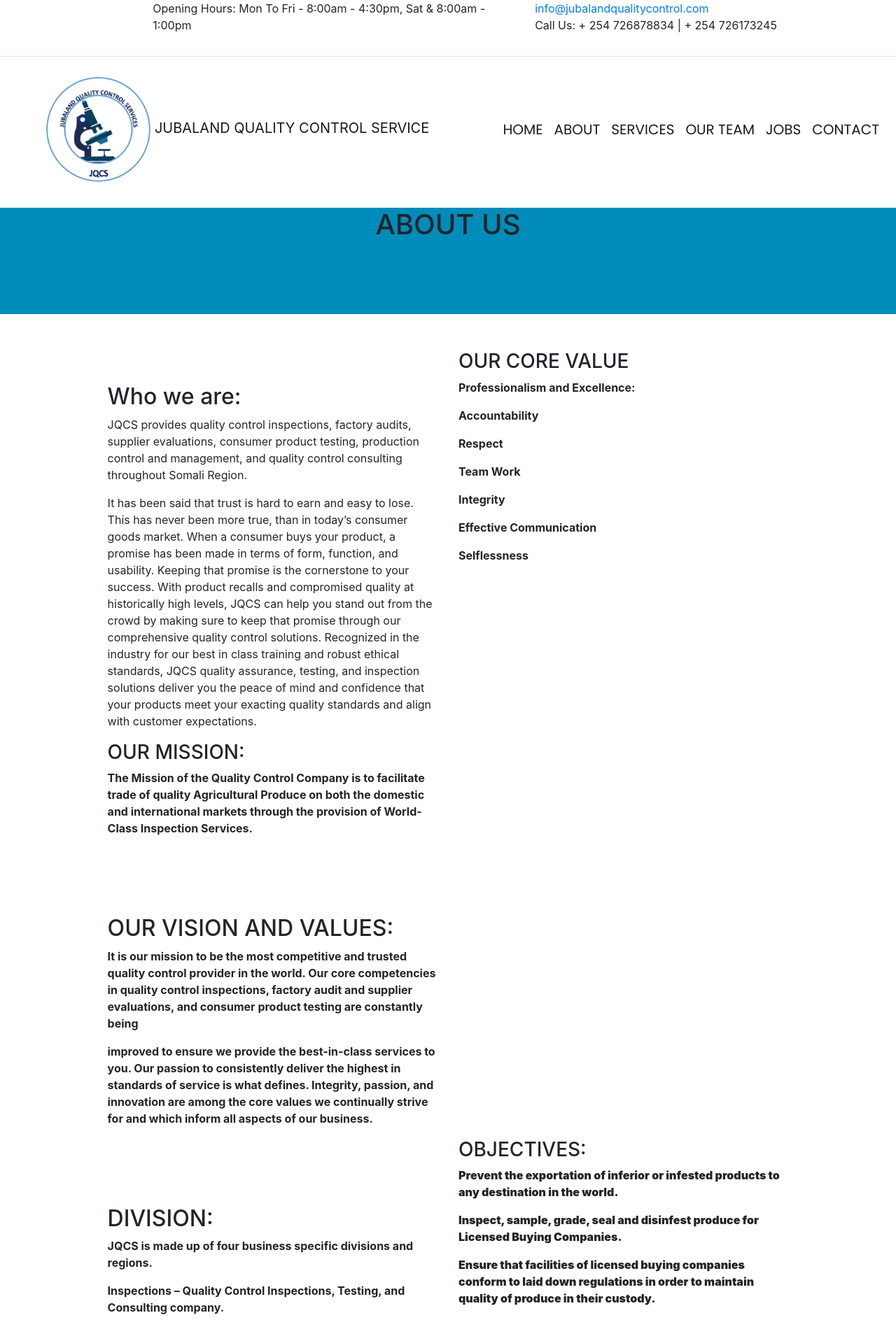
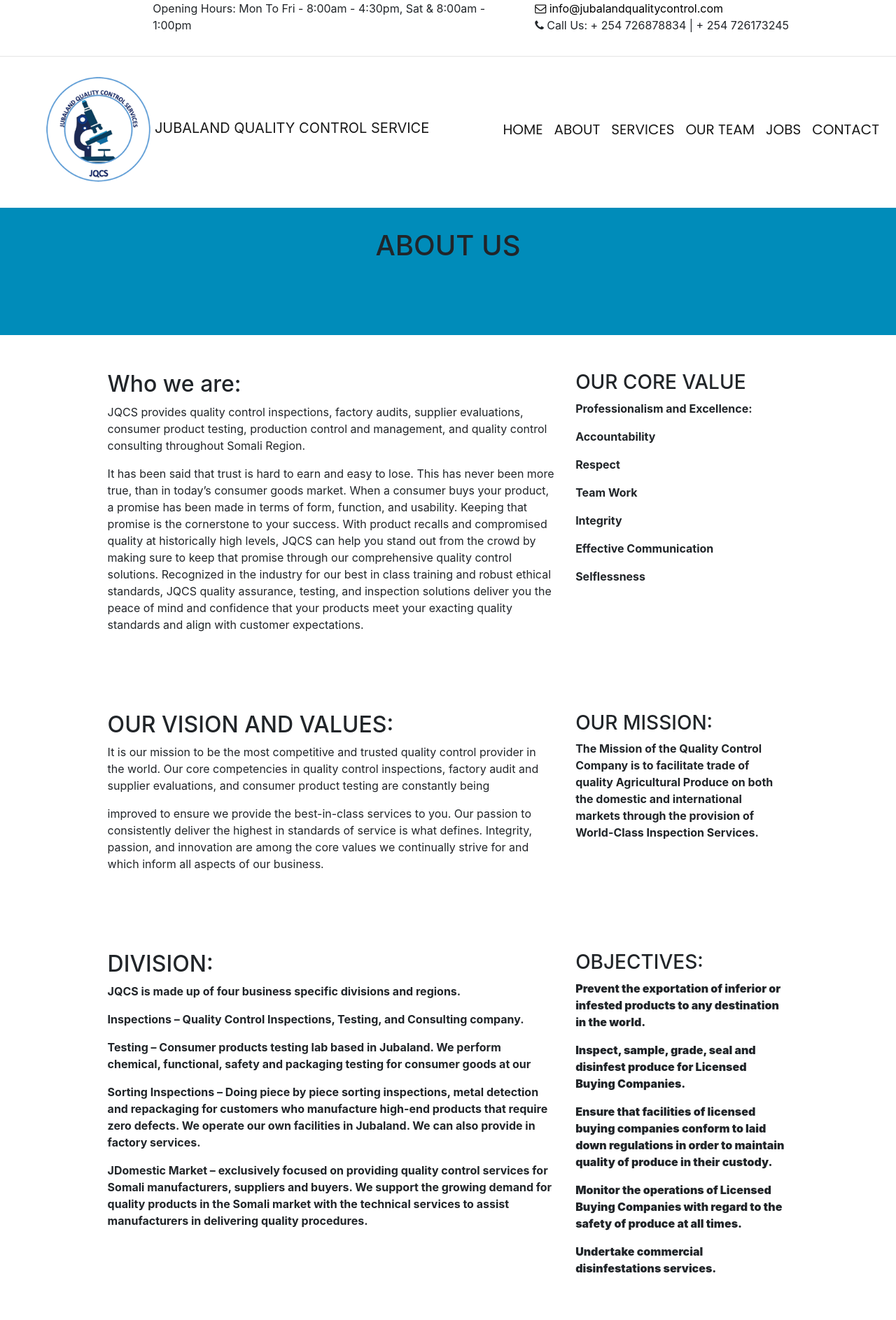
Before and after one commit to Abdisamad100/company-web, a Django app: page /about/ in a window 1280 px wide. Shown: the top 1887 px of the page at 70% size. Run offline with Django 3.2, Linux system fonts and the light colour scheme; some libraries are stand-ins or nearby versions.

Commit message:
commit all changes

```diff
--- a/quality/templates/about.html
+++ b/quality/templates/about.html
@@ -5,20 +5,20 @@
 <br>
 
     <div id="About-Us" style="background-color: #008CBA;">
-      <h1 style="text-align: center;">ABOUT US</h1>
+      <h1 style="text-align: center; padding-top: 30px;">ABOUT US</h1>
       <br><br><br><br>
     </div>
     <div class="container">
-      <div class="row">
-        <div class="col-lg-6">
-          <br><br>
+      <div class="row ">
+        <div class="col-12 col-sm-6 col-md-8">
+
           <div class="text">
             <h2>Who we are:</h2>
             <p>JQCS provides quality control inspections, factory audits, supplier evaluations, consumer product testing, production control and management, and quality control consulting throughout Somali Region.</p>
             <p>It has been said that trust is hard to earn and easy to lose. This has never been more true, than in today’s consumer goods market. When a consumer buys your product, a promise has been made in terms of form, function, and usability. Keeping that promise is the cornerstone to your success. With product recalls and compromised quality at historically high levels, JQCS can help you stand out from the crowd by making sure to keep that promise through our comprehensive quality control solutions. Recognized in the industry for our best in class training and robust ethical standards, JQCS quality assurance, testing, and inspection solutions deliver you the peace of mind and confidence that your products meet your exacting quality standards and align with customer expectations.</p>
           </div>
         </div>
-        <div class="col-lg-6">
+        <div class="col-6 col-md-4">
           <div class="who">
 
             <div class="overlay">
@@ -36,21 +36,12 @@
           </div>
         </div>
       </div>
+      <br><br><br><br>
 
 
-      <div class="row">
-        <div class="col-sm-12 col-md-6 col-lg-6">
-          <div class="goals">
-            <div class="overlay">
-              <div class="text1"><strong>
-                <h3>OUR MISSION:</h3>
-                <p>The Mission of the Quality Control Company is to facilitate trade of quality Agricultural Produce on both the domestic and international markets through the provision of World-Class Inspection Services.</p>
-              </div>
-            </div>
-          </div>
-        </div>
-        <div class="col-sm-12 col-md-6 col-lg-6">
-          <br><br><br><br>
+      <div class="row ">
+
+        <div class="col-12 col-sm-6 col-md-8">
           <div class="text2">
             <h2>OUR VISION AND VALUES:</h2>
             <p>It is our mission to be the most competitive and trusted quality control provider in the world.
@@ -59,11 +50,22 @@
             <p>improved to ensure we provide the best-in-class services to you. Our passion to consistently deliver the highest in standards of service is what defines. Integrity, passion, and innovation are among the core values we continually strive for and which inform all aspects of our business.</p>
           </div>
         </div>
+
+
+      <div class="col-6 col-md-4">
+        <div class="goals">
+          <div class="overlay">
+            <div class="text1"><strong>
+              <h3>OUR MISSION:</h3>
+              <p>The Mission of the Quality Control Company is to facilitate trade of quality Agricultural Produce on both the domestic and international markets through the provision of World-Class Inspection Services.</p>
+            </div>
+          </div>
+        </div>
       </div>
-
+      </div>
+    <br><br><br><br>
       <div class="row">
-        <div class="col-md-6">
-          <br><br><br><br>
+        <div class="col-12 col-sm-6 col-md-8">
           <div class="text">
             <h2>DIVISION:</h2>
             <p>JQCS is made up of four business specific divisions and regions.</p>
@@ -73,7 +75,7 @@
             <p>JDomestic Market – exclusively focused on providing quality control services for Somali manufacturers, suppliers and buyers. We support the growing demand for quality products in the Somali market with the technical services to assist manufacturers in delivering quality procedures.</p>
           </div>
         </div>
-        <div class="col-md-6">
+        <div class="col-6 col-md-4">
 
             <div class="overlay">
               <div class="text1"><strong>
--- a/quality/templates/base.html
+++ b/quality/templates/base.html
@@ -4,6 +4,13 @@
 <html>
 <head>
   <meta charset="utf-8">
+  <meta name="viewport" content="width=device-width, initial-scale=1.0">
+    <link rel="stylesheet" href="https://maxcdn.bootstrapcdn.com/bootstrap/4.5.2/css/bootstrap.min.css">
+    <script src="https://ajax.googleapis.com/ajax/libs/jquery/3.5.1/jquery.min.js"></script>
+    <script src="https://cdnjs.cloudflare.com/ajax/libs/popper.js/1.16.0/umd/popper.min.js"></script>
+    <script src="https://maxcdn.bootstrapcdn.com/bootstrap/4.5.2/js/bootstrap.min.js"></script>
+    <link href="https://stackpath.bootstrapcdn.com/font-awesome/4.7.0/css/font-awesome.min.css" rel="stylesheet">
+   <script src="https://ajax.googleapis.com/ajax/libs/jquery/1.12.2/jquery.min.js"></script>
   <link rel="stylesheet" type="text/css" href="{% static 'css/styles.css' %}">
   <script src="{% static 'js/script.js' %}"></script>
 
--- a/quality/templates/navbar.html
+++ b/quality/templates/navbar.html
@@ -27,7 +27,7 @@
                             </div>
                             <div class="col-sm-5">
                                 <ul class="list-unstyled list-inline">
-                                    <li><a href="mailto:info@skylightchemicals.co.ke">
+                                    <li><a href="mailto:info@skylightchemicals.co.ke"  style="text-decoration: none; color: black;">
                                         <i class="fa fa-envelope-o"></i>
                                         info@jubalandqualitycontrol.com
                                     </a></li>
@@ -51,35 +51,18 @@
 
                      <div class="navbar-collapse collapse justify-content-end " id="navigationbar">
                         <div class="navbar-nav">
-                            <ul class="nav navbar-nav ">
-                            <li><a href="{% url 'welcome' %}" class="nav-item nav-link active">HOME</a></li>
-                            <li><a href="{% url 'about' %}" class="nav-item nav-link active">ABOUT</a></li>
-                            <li><a href="{% url 'service' %}"class="nav-item nav-link active">SERVICES</a></li>
-                            <li><a href="{% url 'myPhotos' %}" class="nav-item nav-link active">OUR TEAM</a></li>
-                            <li><a href="{% url 'job' %}" class="nav-item nav-link active">JOBS</a></li>
-                            <li><a href="{% url 'contact' %}" class="nav-item nav-link active">CONTACT</a></li>
-                        </ul>
+
+                            <a href="{% url 'welcome' %}" class="nav-item nav-link active">HOME</a>
+                            <a href="{% url 'about' %}" class="nav-item nav-link active">ABOUT</a>
+                            <a href="{% url 'service' %}"class="nav-item nav-link active">SERVICES</a>
+                            <a href="{% url 'myPhotos' %}" class="nav-item nav-link active">OUR TEAM</a>
+                            <a href="{% url 'job' %}" class="nav-item nav-link active">JOBS</a>
+                            <a href="{% url 'contact' %}" class="nav-item nav-link active">CONTACT</a>
+
                         </div>
 
                     </div>
-                    <!-- <div class="navbar navbar-default">
-                        <div class="navbar-header">
-                          <a class="navbar-brand" href="#"> <img src="{% static 'image/jubaland-logo.png' %}"  height="150"  alt="CoolBrand">
-                            JUBALAND QUALITY CONTROL SERVICE</a>
-                          <button type="button" class="navbar-toggle" data-toggle="collapse" data-target=".navbar-collapse">
-                            <span class="icon-bar"></span>
-                            <span class="icon-bar"></span>
-                            <span class="icon-bar"></span>
-                          </button>
-                        </div>
-                        <div class="navbar-nav ">
-                          <ul class="nav navbar-nav ">
-                            <li class="active"><a href="{% url 'welcome' %}">Home</a></li>
-                            <li><a href="#">Your Links</a></li>
-                            <li><a href="#">Your Links</a></li>
-                          </ul>
-                        </div>
-                      </div> -->
+
                 </nav>
             </div>
 
```
Also changed, not shown: quality/templates/welcome.html (+2 -6 lines).
